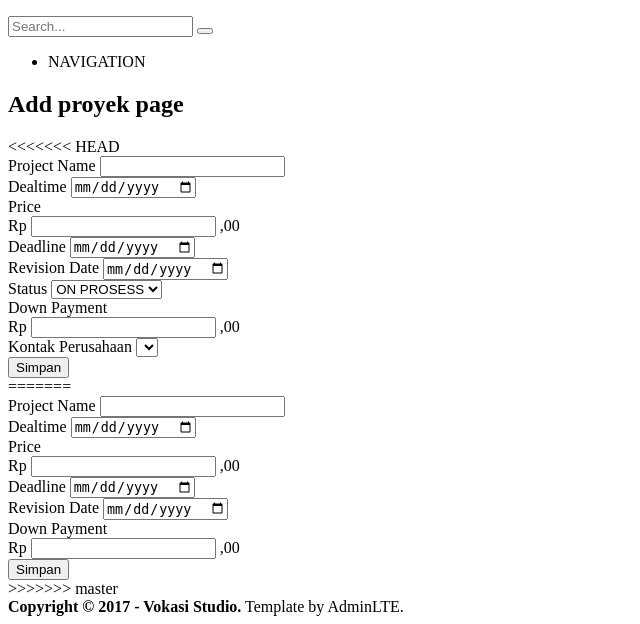
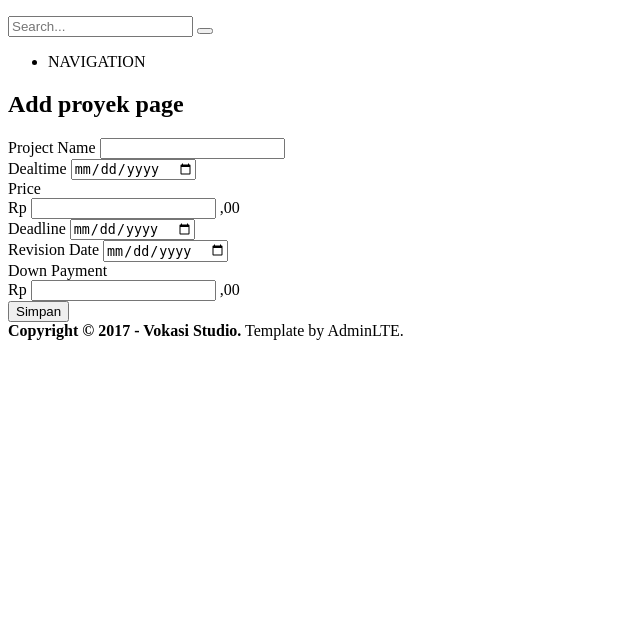
Before and after one commit to hvernanda/vokasistudio, a PHP site: the page made by application/views/dashboard/manajer/add_proyek.php in a window 1280 px wide. Shown: the part 182-806 px from the top of the page, without its empty margins (0-640 px from the left). After the commit the page ends 522 px from the top, so only its background shows below. Run offline with PHP 8.4, Linux system fonts and the light colour scheme; the template is opened without the code that fills it, so the values that code supplies are empty.

Commit message:
Update add_proyek.php

```diff
--- a/application/views/dashboard/manajer/add_proyek.php
+++ b/application/views/dashboard/manajer/add_proyek.php
@@ -1,76 +1,6 @@
 <h1>Add proyek page</h1>
-<<<<<<< HEAD
-<?php echo form_open_multipart (base_url()."manajer/add_project_process") ?>
-
-<div id="notifications"><?php echo $this->session->flashdata('msg'); ?></div>
-
-<form role="form" method="post" name="submit">
-
-
-    <div class="form-group">
-        <label> Project Name</label>
-        <input class="form-control" name="nama" id="nama" value="<?php echo set_value('nama');?>" required >
-    </div>
-    <div class="form-group">
-        <label>Dealtime</label>
-        <input type="date" class="form-control" name="Deadltime" value="<?php echo set_value('dealtime');?>" placeholder="dd-mm-yyy" required>
-    </div>
-    <div class="form-group">
-        <label> Price</label>
-    </div>
-    <div class="form-group input-group">
-        <span class="input-group-addon">Rp</span>
-        <input type="text" class="form-control" name="price" value="<?php echo set_value('price');?>" required>
-        <span class="input-group-addon">,00</span>
-    </div>
-
-    <div class="form-group">
-        <label>Deadline</label>
-        <input type="date" class="form-control" name="deadline" value="<?php echo set_value('deadline');?>" placeholder="dd-mm-yyy" required>
-    </div>
-    <div class="form-group">
-        <label>Revision Date</label>
-        <input type="date" class="form-control" name="revisiondate" value="<?php echo set_value('revisiondate');?>" placeholder="dd-mm-yyy" required>
-    </div>
-     <div class="form-group">
-        <label> Status</label>
-        <select class="form-control" name="Status" id="Status"  required">
-            <option value="on_prosess"> ON PROSESS</option>
-            <option value="done"> DONE </option>
-            <option value="canceled"> CANCELED</option>
-        </select>
-    </div>
-    <div class="form-group">
-        <label> Down Payment</label>
-    </div>
-    <div class="form-group input-group">
-        <span class="input-group-addon">Rp</span>
-        <input type="text" class="form-control" name="downpayment" value="<?php echo set_value('downpayment');?>" required>
-        <span class="input-group-addon">,00</span>
-    </div>
-    <div class="form-group">
-        <label> Kontak Perusahaan </label>
-        <select class="form-control" name="id_contact" id="id_contact"  required">
-            <?php
-                foreach($client as $v) {
-            ?>
-            <option value="<?php echo $v->id_user ;?>"><?php echo $v->name ;?></option>
-            <?php
-                }
-            ?>
-        </select>
-    </div>
-
-
-    <input type="submit" class="btn btn-primary" name="submit" id="submit" value="Simpan" onClick="return confirm('Apakah anda yakin data yang anda isikan sudah benar dan sesuai?\nData yang disimpan sudah tidak dapat diubah lagi.')">
-    <?php echo form_close()?>
-</form>
-=======
-
     <div id="notifications"><?php echo $this->session->flashdata('msg'); ?></div>
-
         <form role="form" method="post" name="submit">
-
         <div class="form-group">
             <label> Project Name</label>
             <input class="form-control" name="nama" id="nama" value="<?php echo set_value('nama');?>" required >
@@ -107,5 +37,4 @@
 
         <input type="submit" class="btn btn-primary" name="submit" id="submit" value="Simpan" onClick="return confirm('Apakah anda yakin data yang anda isikan sudah benar dan sesuai?\nData yang disimpan sudah tidak dapat diubah lagi.')">
     </form>
->>>>>>> master
 </div>
```
